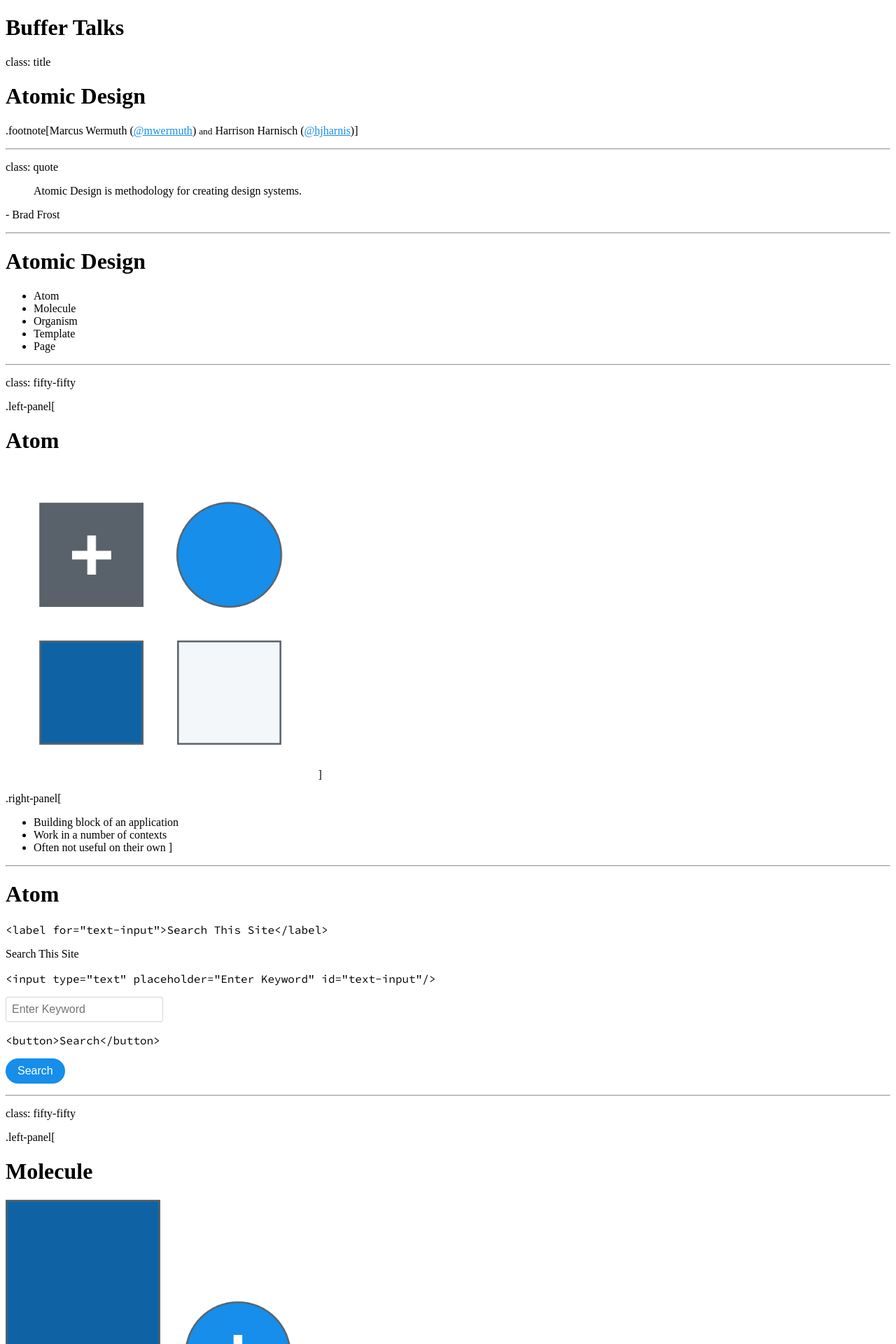
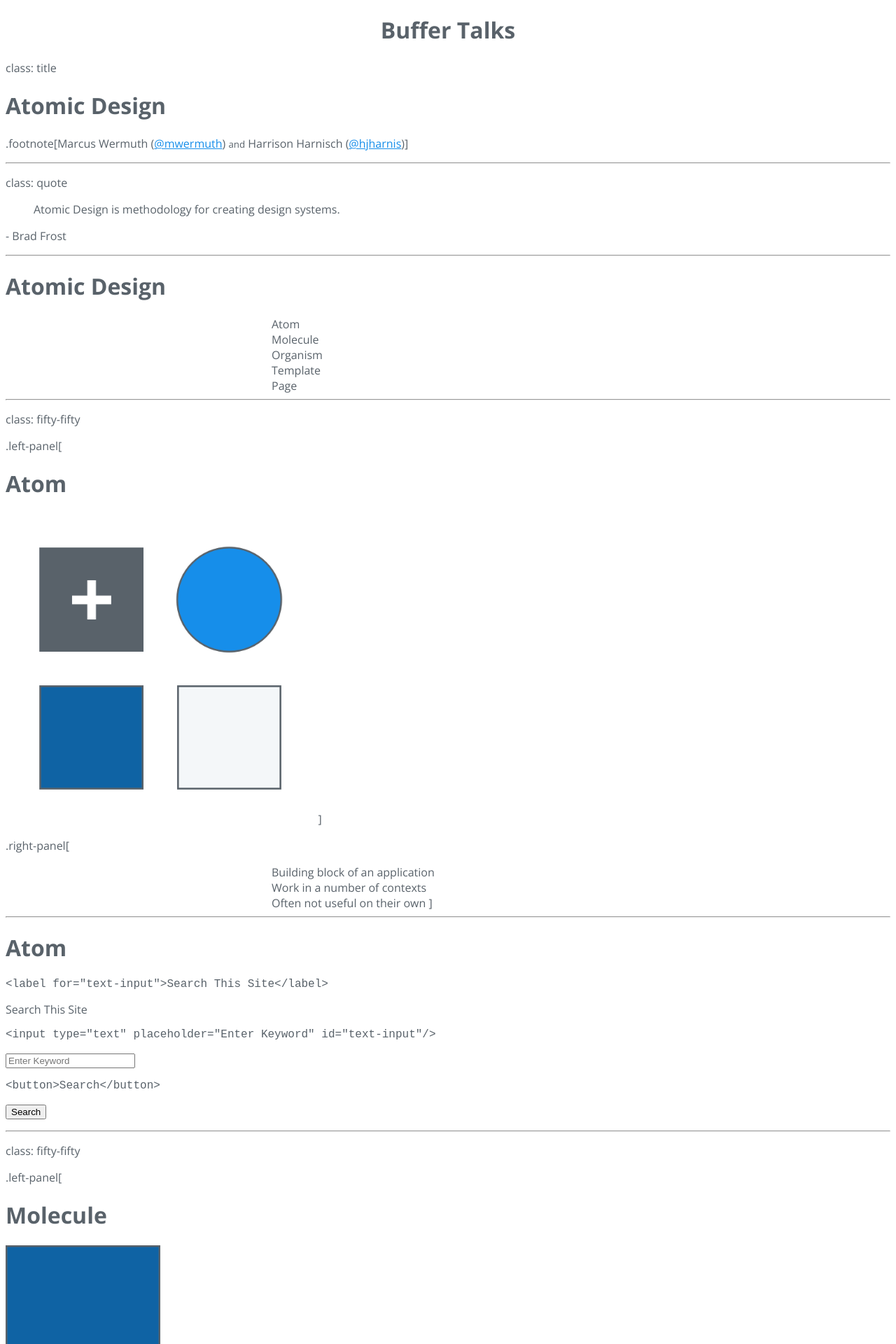
Before and after one commit to bufferapp/buffer-talks, a Jekyll site: the page built from slides/atomic-design-at-buffer.md, in a window 1280 px wide. Shown: the top 1920 px of the page at 70% size. Built offline with Jekyll 4.4.1, drawn with Linux system fonts in a browser that asks for light colours; our own code applies the rules of GitHub Pages for plain Markdown files.

Commit message:
basic styling of list talks page

```diff
--- a/_layouts/default.html
+++ b/_layouts/default.html
@@ -2,7 +2,7 @@
 layout: base
 ---
 
-<h1>Buffer Talks</h1>
+<h1 class="title">Buffer Talks</h1>
 <div class="content">
     {{ content }}
 </div>
--- a/css/style.css
+++ b/css/style.css
@@ -1,8 +1,42 @@
-label {
+body {
+  -webkit-font-smoothing: antialiased;
+  font-family: 'Open Sans', sans-serif;
+  color: #59626A;
   font-size: 1rem;
 }
 
-button {
+ul {
+  list-style: none;
+  margin: 0 auto;
+  max-width: 34rem;
+}
+
+a {
+  color: #168EEA;
+}
+
+a:hover {
+  color: #137AC9;
+  cursor: pointer;
+}
+
+.title {
+  text-align: center;
+}
+
+.post-title {
+  margin-top: 0;
+}
+
+.content
+
+/* remark */
+
+.remark-slide-content label {
+  font-size: 1rem;
+}
+
+.remark-slide-content button {
   display: inline-block;
   padding: 0.5rem 1rem;
   font-size: 1rem;
@@ -15,7 +49,7 @@ button {
   transition: background-color 0.1s linear;
 }
 
-input[type=text] {
+.remark-slide-content input[type=text] {
   padding: 0.5rem;
   outline: 0;
   font-size: 1rem;
@@ -24,20 +58,20 @@ input[type=text] {
   border-radius: 3px;
 }
 
-a {
+.remark-slide-content a {
   color: #168EEA;
 }
 
-a:hover {
+.remark-slide-content a:hover {
   color: #137AC9;
   cursor: pointer;
 }
 
-code {
+.remark-slide-content code {
   font-family: 'Source Code Pro', monospace;
 }
 
-.footnote {
+.remark-slide-content .footnote {
   position: absolute;
   bottom: 2rem;
   left: 2rem;
```
Also changed, not shown: index.html (+6 -6 lines).
